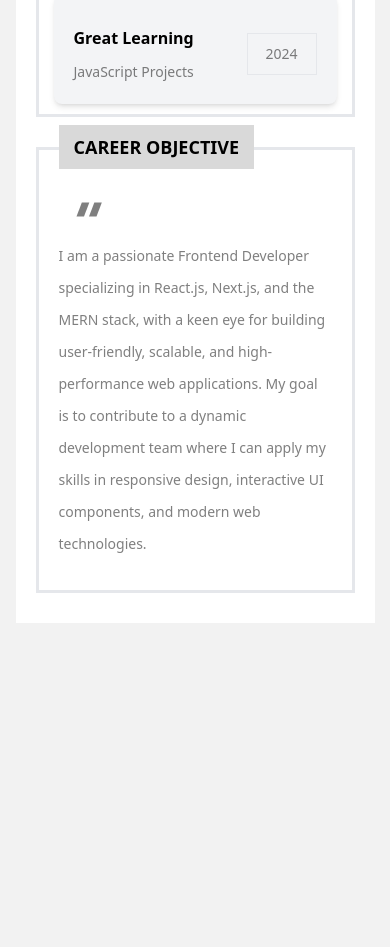
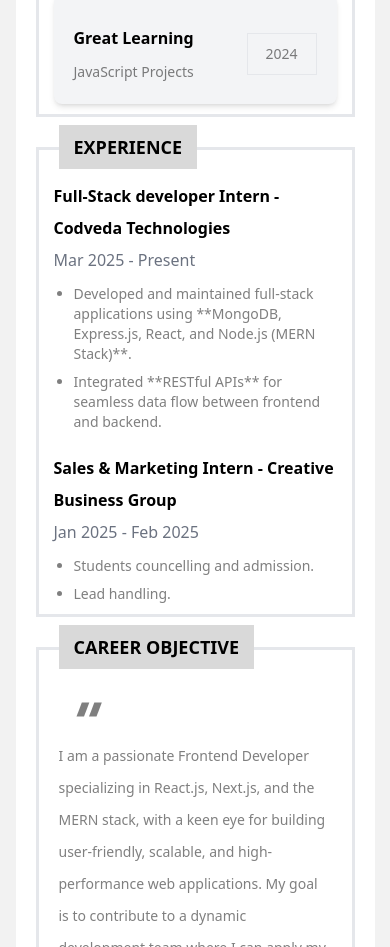
Before and after one commit to rajibulislam60/up_Portfolio, a React (Vite) app: page /about in a window 390 px wide. Shown: the part 2080-3027 px from the top of the page. Before the commit the page ends 2703 px from the top, so only its background shows below. Built offline with nearby package versions, Linux system fonts and the light colour scheme.

Commit message:
add experience

```diff
--- /dev/null
+++ b/src/components/Experience.jsx
@@ -0,0 +1,51 @@
+import React from 'react'
+
+const Experience = () => {
+  return (
+    <div className="w-full border-[3px] mx-auto relative mt-[30px] lg:mt-[90px]">
+      <div className="uppercase text-[18px] lg:text-[32px] font-semibold leading-[36px] bg-white absolute top-[-25px] lg:top-[-30px] left-[20px] lg:left-[50px]">
+        <h3 className="bg-black/15 px-[15px] lg:px-[30px] py-1 lg:py-2">Experience</h3>
+      </div>
+
+      <div className="py-[10px] lg:py-[30px] px-[15px] lg:px-[50px] text-black/50">
+      {/* 1st experience details */}
+        <h2 className="text-[16px] lg:text-[26px] font-semibold leading-[32px] text-black mt-[20px]">
+          Full-Stack developer Intern - Codveda Technologies
+        </h2>
+        <div>
+        <h4 className="text-md lg:text-xl font-medium text-gray-500 mt-1">
+          Mar 2025 - Present
+        </h4>
+        </div>
+        <ul className="mt-3 list-disc pl-5 space-y-2 text-sm lg:text-md lg:text-base">
+          <li>
+            Developed and maintained full-stack applications using **MongoDB, Express.js, React, and Node.js (MERN Stack)**.
+          </li>
+          <li>
+            Integrated **RESTful APIs** for seamless data flow between frontend and backend.
+          </li>
+        </ul>
+
+        {/* 2nd experience details */}
+        <h2 className="text-[16px] lg:text-[26px] font-semibold leading-[32px] text-black mt-[20px]">
+          Sales & Marketing Intern - Creative Business Group
+        </h2>
+        <div>
+        <h4 className="text-md lg:text-xl font-medium text-gray-500 mt-1">
+          Jan 2025 - Feb 2025
+        </h4>
+        </div>
+        <ul className="mt-3 list-disc pl-5 space-y-2 text-sm lg:text-md lg:text-base">
+          <li>
+            Students councelling and admission.
+          </li>
+          <li>
+            Lead handling.
+          </li>
+        </ul>
+      </div>
+    </div>
+  )
+}
+
+export default Experience
--- a/src/pages/About.jsx
+++ b/src/pages/About.jsx
@@ -3,6 +3,7 @@ import { CgQuote } from "react-icons/cg";
 import Resume from "./../../public/SimpleResume.pdf";
 import Timeline from "../components/Timeline";
 import Skills from "../components/Skills";
+import Experience from "../components/Experience";
 
 const About = () => {
   const [cvOpen, setCVOpen] = useState(false);
@@ -104,7 +105,7 @@ const About = () => {
           </div>
           <Skills/>
           <Timeline />
-
+          <Experience/>
           <div className="w-full border-[3px] mx-auto relative mt-[30px] lg:mt-[90px]">
             <div className="uppercase text-[18px] lg:text-[32px] font-semibold leading-[36px] bg-white absolute top-[-25px] lg:top-[-30px] left-[20px] lg:left-[50px]">
               <h3 className="bg-black/15 px-[15px] lg:px-[30px] py-1 lg:py-2">Career Objective</h3>
```
